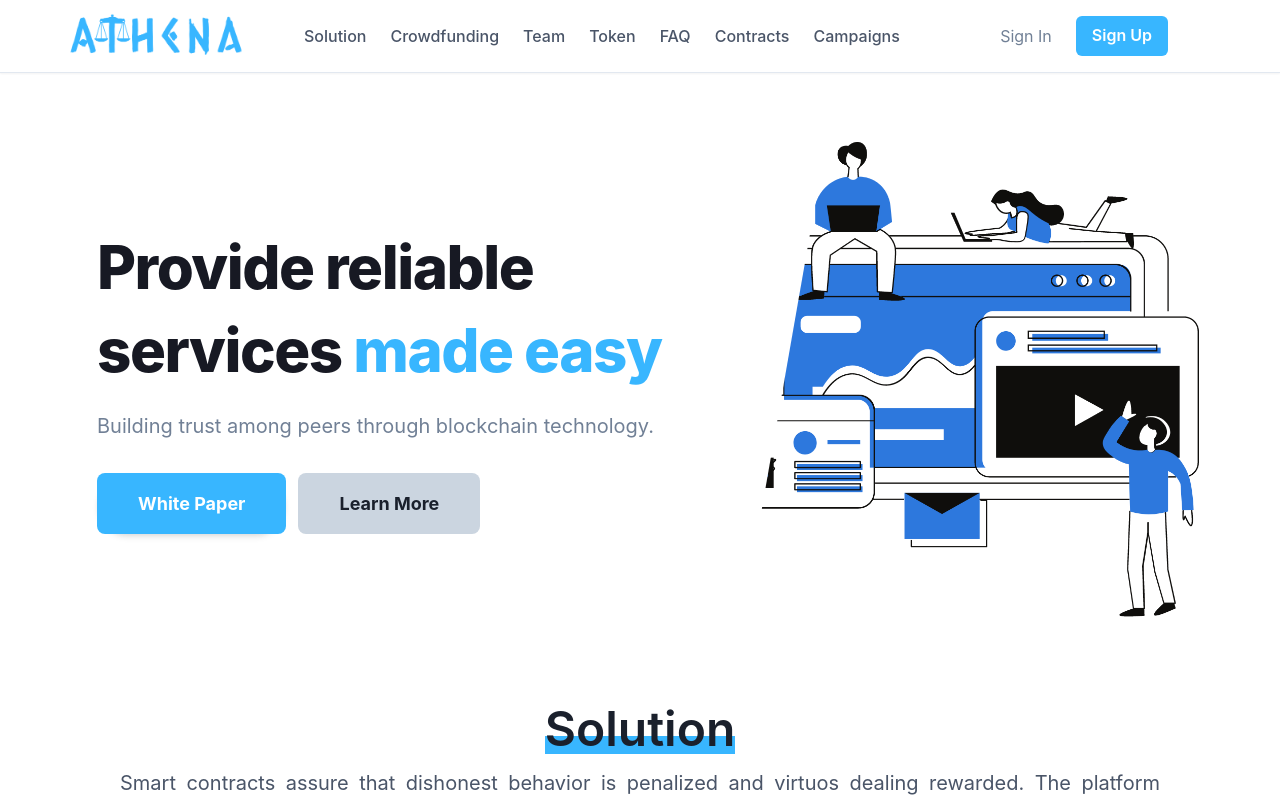
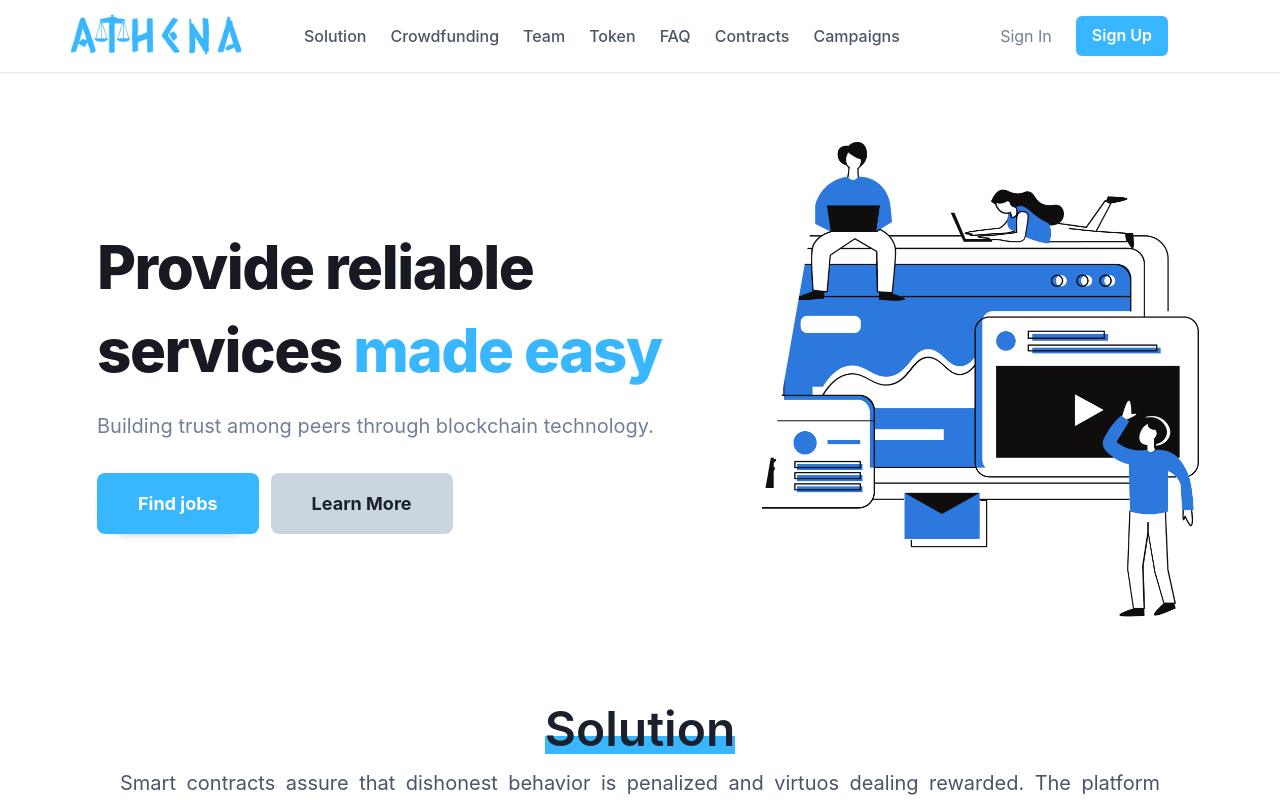
Before and after one commit to athena-labz/athena-frontend, a Next.js app: page / in a window 1280 px wide. Shown: the top 800 px of the page. Built offline with nearby package versions, Linux system fonts and the light colour scheme.

Commit message:
changed from white paper to find jobs

```diff
--- a/components/HomeSection/index.tsx
+++ b/components/HomeSection/index.tsx
@@ -96,13 +96,13 @@ export default function HomeSection() {
                     color="white"
                     bg={'#38b6ff'}
                     as="a"
-                    href="https://github.com/GabriIT/HackTh_Digiservices/raw/main/WP%20Digiservices%2017%20Aug%202021%20v1.pdf"
+                    href="/jobs"
                    _hover={{ bg: 'blue.500' }}
                     px={{ base: 8, md: 10 }}
                     py={{ base: 3, md: 4 }}
                     cursor="pointer"
                   >
-                    White Paper
+                    Find jobs
                   </chakra.a>
                 </Box>
                 <Box mt={[3, 0]} ml={[null, 3]}>
```
